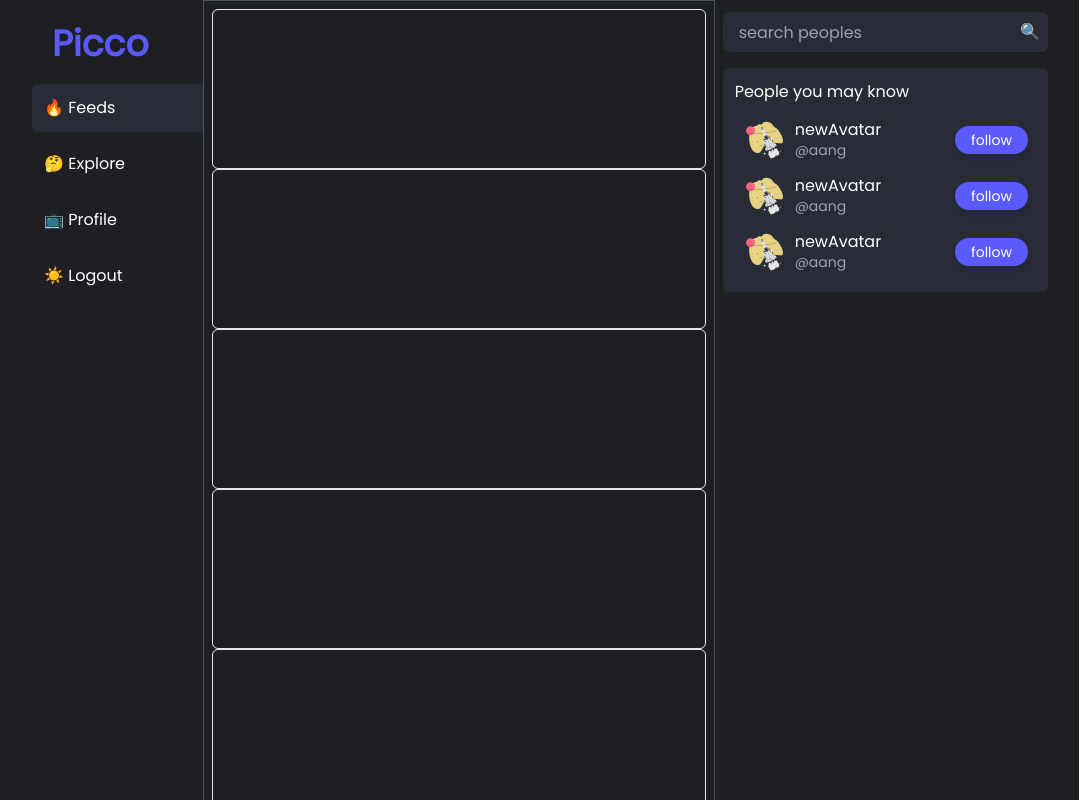
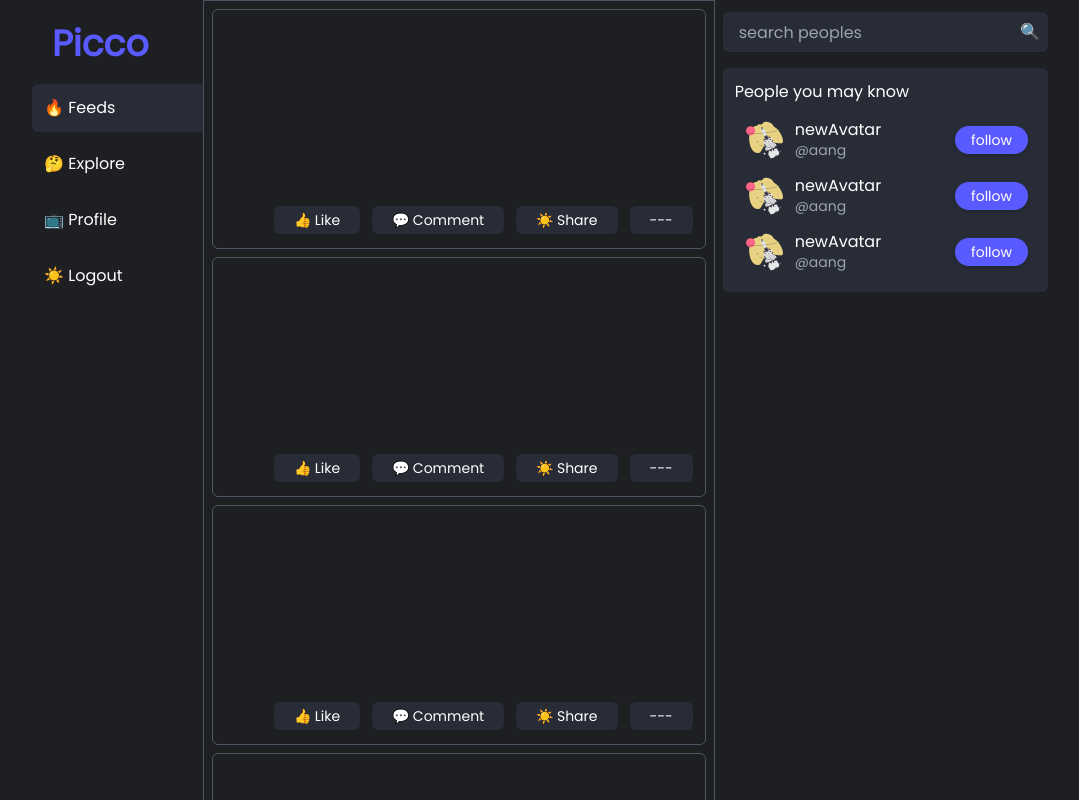
Before and after one commit to Avin008/social-media-app, a Next.js app: page /feeds in a window 1280 px wide. Shown: the top 800 px of the page, without its empty margins (96-1175 px from the left). Built offline with nearby package versions, Linux system fonts and the light colour scheme.

Commit message:
added: feed-card component

```diff
--- a/app/feeds/page.tsx
+++ b/app/feeds/page.tsx
@@ -3,7 +3,7 @@ import FeedCard from "@/components/FeedCard";
 const UserFeedsPage = () => {
   return (
     <div>
-      <h1 className="text-white m-2">
+      <h1 className="text-white m-2 flex flex-col gap-2">
         {[1, 2, 3, 4, 5, 6].map((x) => (
           <FeedCard />
         ))}
--- a/app/globals.css
+++ b/app/globals.css
@@ -1,3 +1,7 @@
 @tailwind base;
 @tailwind components;
 @tailwind utilities;
+
+html {
+    overflow-y: scroll;
+}
--- a/components/FeedCard.tsx
+++ b/components/FeedCard.tsx
@@ -1,5 +1,22 @@
 const FeedCard = () => {
-  return <div className="border h-40 rounded-md"></div>;
+  return (
+    <div className="border border-gray-600 h-60 relative rounded-md">
+      <div className="h-10 text-sm absolute bottom-2 right-3 gap-3 flex items-center justify-around rounded-md border-gray-600">
+        <button className="bg-[#282C37] px-5 py-1 rounded-md shadow-sm">
+          👍 Like
+        </button>
+        <button className="bg-[#282C37] px-5 py-1 rounded-md shadow-sm">
+          💬 Comment
+        </button>
+        <button className="bg-[#282C37] px-5 py-1 rounded-md shadow-sm">
+          ☀️ Share
+        </button>
+        <button className="bg-[#282C37] px-5 py-1 rounded-md shadow-sm">
+          ---
+        </button>
+      </div>
+    </div>
+  );
 };
 
 export default FeedCard;
```
